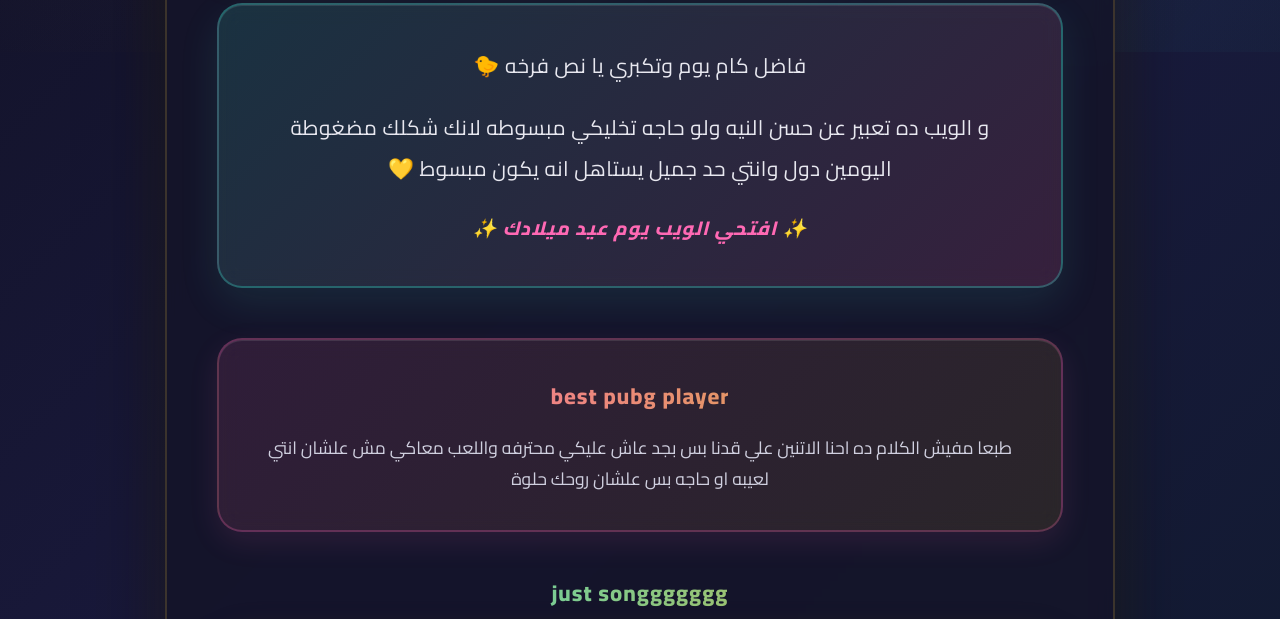
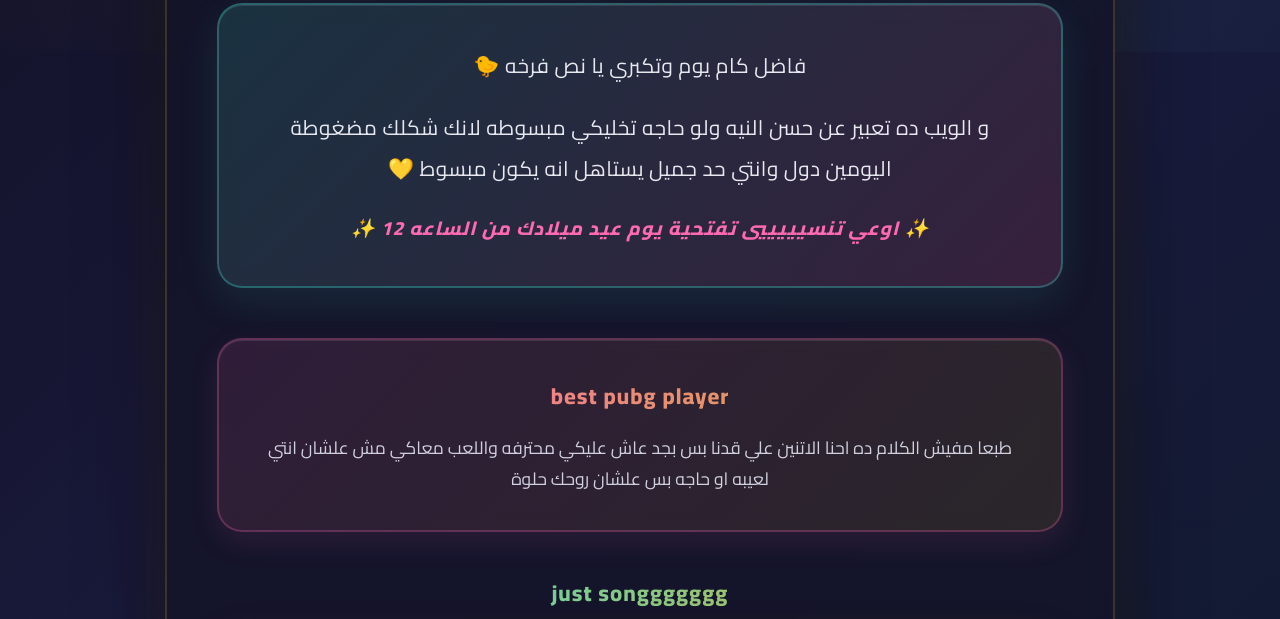
Before and after one commit to ahmedmedhat1234/noran-magdy, a plain HTML site: page index.html in a window 1280 px wide. Shown: the part 748-1367 px from the top of the page. Drawn offline with nearby package versions, Linux system fonts and the light colour scheme.

Commit message:
Update birthday message in index.html

```diff
--- a/index.html
+++ b/index.html
@@ -491,7 +491,7 @@
                     و الويب ده تعبير عن حسن النيه ولو حاجه تخليكي مبسوطه لانك شكلك مضغوطة اليومين دول وانتي حد جميل يستاهل انه يكون مبسوط 💛
                 </p>
                 <p class="message-cta">
-                    ✨ افتحي الويب يوم عيد ميلادك ✨
+                    ✨ اوعي تنسيييييي تفتحية يوم عيد ميلادك من الساعه 12   ✨
                 </p>
             </div>
 
```
